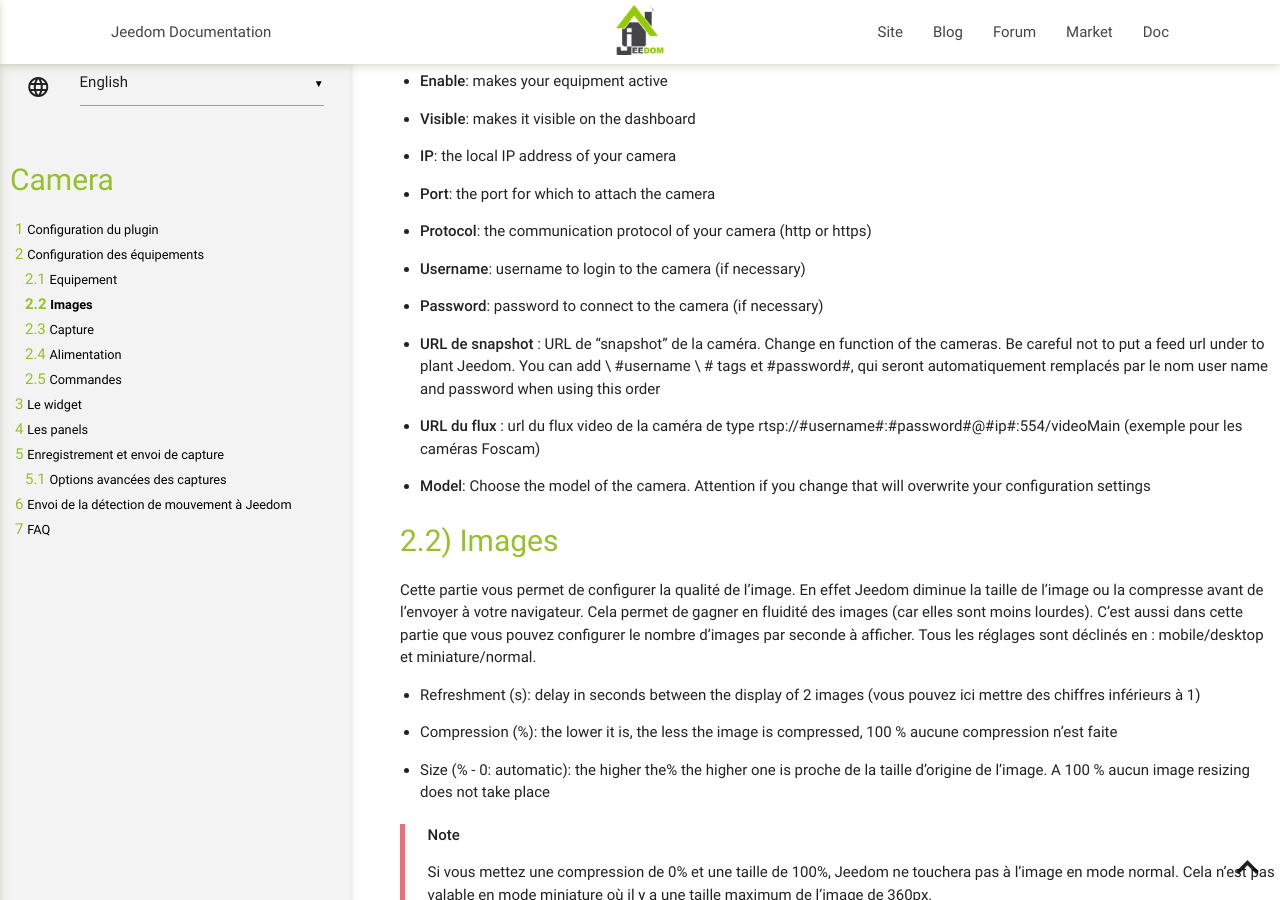
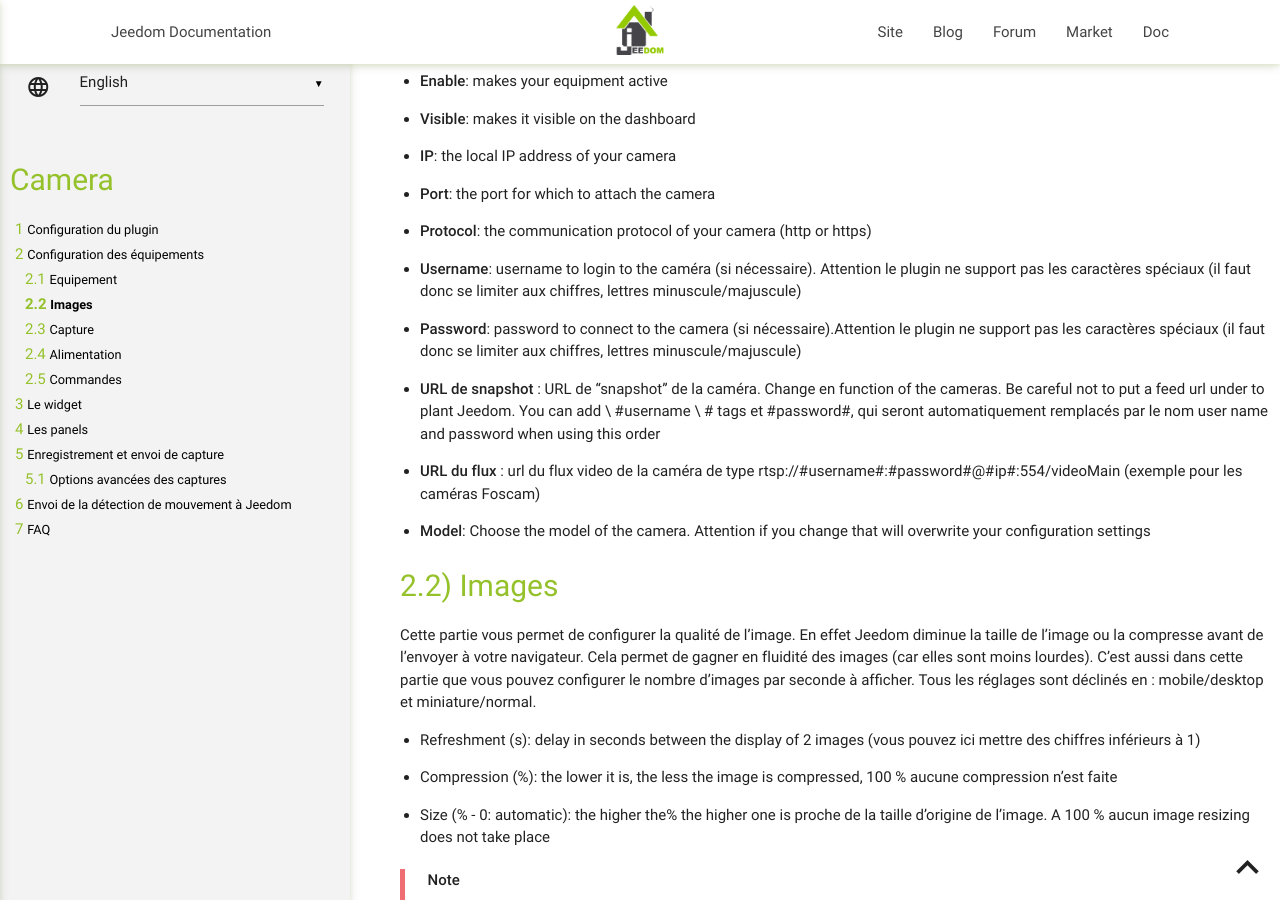
Before and after one commit to jeedom/plugin-camera, a Jekyll site: the page built from docs/en_US/index.md, in a window 1280 px wide and 900 px high, scrolled down 658 px. Built offline with Jekyll 4.4.1, drawn with Linux system fonts in a browser that asks for light colours; our own code applies the rules of GitHub Pages for plain Markdown files.

Commit message:
[ROBOT] Action all

```diff
--- a/docs/en_US/index.md
+++ b/docs/en_US/index.md
@@ -51,10 +51,12 @@ Here you have the main information of your camera:
     or https)
 
 -   **Username**: username to login to the
-    camera (if necessary)
+    caméra (si nécessaire). Attention le plugin ne support pas les caractères
+    spéciaux (il faut donc se limiter aux chiffres, lettres minuscule/majuscule)
 
 -   **Password**: password to connect to the camera
-    (if necessary)
+    (si nécessaire).Attention le plugin ne support pas les caractères
+    spéciaux (il faut donc se limiter aux chiffres, lettres minuscule/majuscule)
 
 -   **URL de snapshot** : URL de "snapshot" de la caméra. Change en
     function of the cameras. Be careful not to put a feed url under
```
Also changed, not shown: docs/de_DE/changelog.md (+7 -2 lines), docs/de_DE/index.md (+4 -2 lines), docs/en_US/changelog.md (+7 -2 lines), docs/es_ES/changelog.md (+7 -2 lines), docs/es_ES/index.md (+4 -2 lines).
